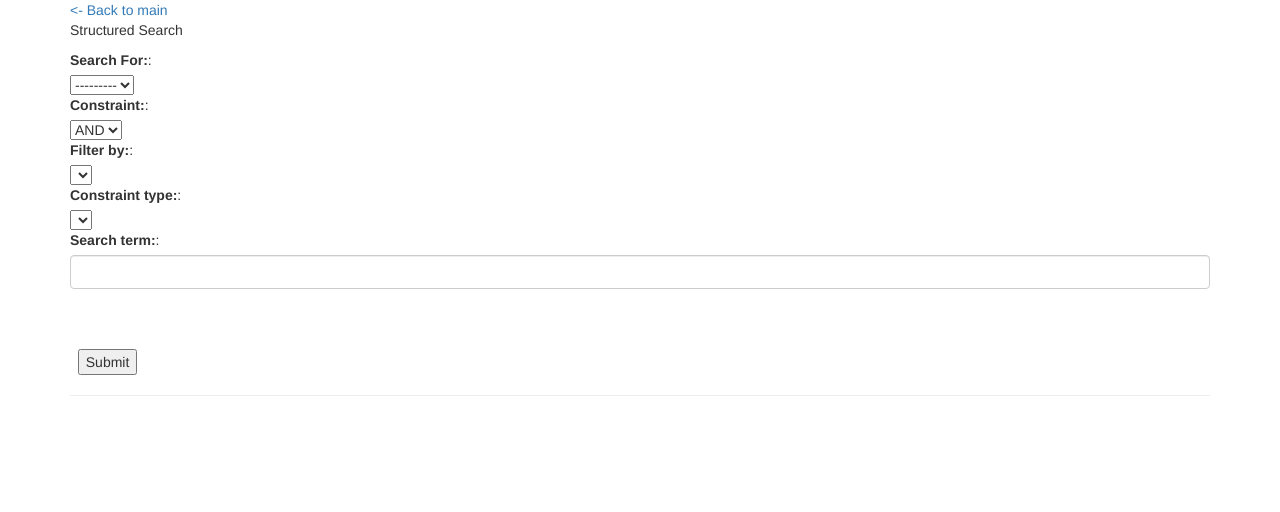
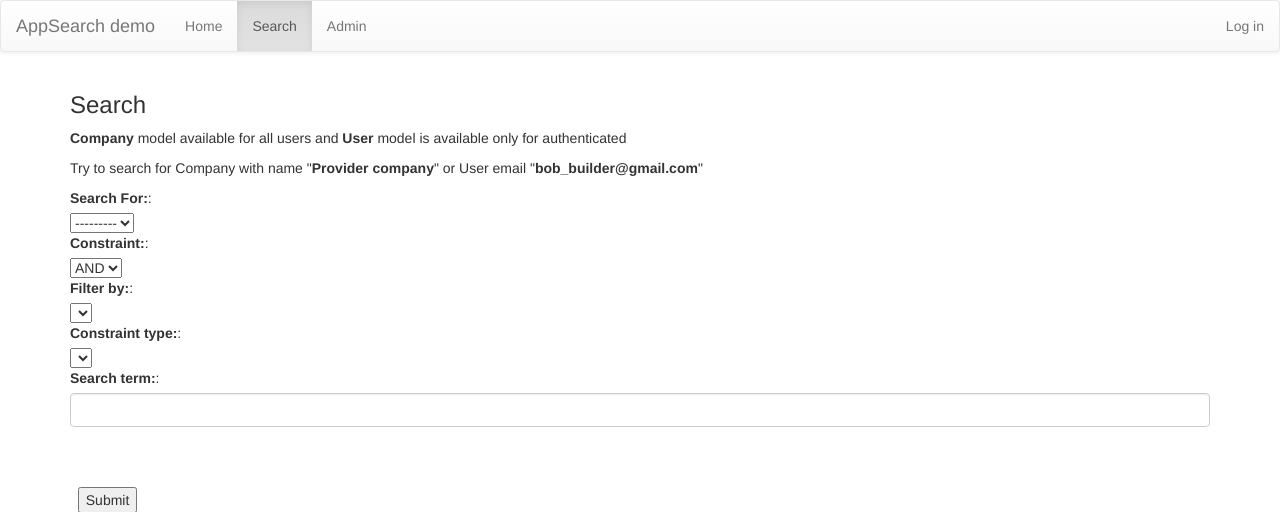
Before and after one commit to pivotal-energy-solutions/django-appsearch, a Django app: page /search/ in a window 1280 px wide. Shown: the top 512 px of the page. Run offline with Django 3.2, Linux system fonts and the light colour scheme; lists and menus that the app fills with data are empty; parts of the project's set-up code (start-up, migrations or seed data) failed here and were passed over; some libraries are stand-ins or nearby versions.

Commit message:
update user permission check for every model

```diff
--- a/appsearch/__init__.py
+++ b/appsearch/__init__.py
@@ -2,8 +2,6 @@
 # This code is heavily based on contrib.admin's autodiscover mechanism.
 
 import logging
-import sys
-
 
 __name__ = 'appsearch'
 __author__ = 'Pivotal Energy Solutions'
@@ -33,5 +31,4 @@ def autodiscover():
             try:
                 _ = import_module(config.name + '.search')
             except Exception:
-                exc_type, e, traceback = sys.exc_info()
-                raise exc_type().with_traceback(traceback)
+                raise ImportError('Loading {}.search module failed'.format(config.name))
--- a/appsearch/forms.py
+++ b/appsearch/forms.py
@@ -29,10 +29,10 @@ class ModelSelectionForm(forms.Form):
         super(ModelSelectionForm, self).__init__(*args, **kwargs)
 
         self.registry = registry
-        self.configurations = registry.get_configurations(user=user, permission=permission)
+        self.configurations = registry.get_configurations(user=user)
 
-        self.fields['model'].choices = BLANK_CHOICE_DASH + \
-            [(c._content_type.id, c.verbose_name) for c in self.configurations]
+        self.fields['model'].choices = \
+            BLANK_CHOICE_DASH + [(c._content_type.id, c.verbose_name) for c in self.configurations]
 
     def clean_model(self):
         """ Cleans the content type id into the model it represents. """
@@ -236,4 +236,4 @@ class ConstraintFormset(BaseFormSet):
     def _construct_form(self, i, **kwargs):
         """ Sends the specified model configuration to the form. """
         return super(ConstraintFormset, self)._construct_form(i, configuration=self.configuration,
-                **kwargs)
+                                                              **kwargs)
--- a/demo_app/company/search.py
+++ b/demo_app/company/search.py
@@ -15,6 +15,9 @@ __credits__ = ['Artem Hruzd', 'Steven Klass', ]
 
 
 class CompanySearch(ModelSearch):
+    """
+    Company search available for all users
+    """
     display_fields = (
         'name',
         'slug',
@@ -26,4 +29,8 @@ class CompanySearch(ModelSearch):
         'company_type'
     )
 
+    def user_has_perm(self, user):
+        return True
+
+
 search.register(Company, CompanySearch)
--- a/demo_app/demo_app/templates/appsearch/search.html
+++ b/demo_app/demo_app/templates/appsearch/search.html
@@ -64,11 +64,16 @@
 {% endblock %}
 
 {% block full_content %}
-    <a href="/"><- Back to main</a>
     <header>
         <div class="row row-header">
             <div class="col-md-12">
-                <p>Structured Search</p>
+                <h3>Search</h3>
+                <p>
+                    <b>Company</b> model available for all users and <b>User</b> model is available only for authenticated
+                </p>
+                <p>
+                    Try to search for Company with name "<b>Provider company</b>" or User email "<b>bob_builder@gmail.com</b>"
+                </p>
             </div>
         </div>
     </header>
--- a/demo_app/demo_app/templates/base.html
+++ b/demo_app/demo_app/templates/base.html
@@ -4,7 +4,7 @@
 
 <html lang="en">
 <head>
-    <title>{% block page_title %}PAGE TITLE{% endblock %}</title>
+    <title>{% block page_title %}App search demo{% endblock %}</title>
     {# CSS #}
 
     <link rel="stylesheet"
@@ -37,22 +37,57 @@
 </head>
 <body>
 {% block body %}
+    <nav class="navbar navbar-default">
+        <div class="container-fluid">
+            <div class="navbar-header">
+                <a class="navbar-brand" href="#">AppSearch demo</a>
+            </div>
+            <ul class="nav navbar-nav">
+                {% url 'home' as home_url %}
+                <li class="{% if request.get_full_path == home_url %} active{% endif %}"><a href="{{ home_url }}">Home</a></li>
+                {% url 'search' as search_url %}
+                <li class="{% if request.get_full_path == search_url %} active{% endif %}"><a href="{{ search_url }}">Search</a></li>
+                {% url 'admin:index' as admin_url %}
+                <li class="{% if request.get_full_path == admin_url %} active{% endif %}"><a href="{{ admin_url }}">Admin</a></li>
+            </ul>
+            <ul class="nav navbar-nav navbar-right">
+                {% if request.user.is_authenticated %}
+                    <li><a href="#">{{ user }} ({{ user.id }})</a></li>
+                    {% url 'logout' as logout_url %}
+                    <li class="{% if request.get_full_path == logout_url %} active{% endif %}"><a href="{{ logout_url }}">Log out</a></li>
+                {% else %}
+                    {% url 'login' as login_url %}
+                    <li class="{% if request.get_full_path == login_url %} active{% endif %}"><a href="{{ login_url }}">Log in</a></li>
+                {% endif %}
+            </ul>
+        </div>
+    </nav>
     <div id="content" class="container">
         {% block full_content %}
             <div class="row">
                 <div class="col-md-12">
                     {% block content %}
                         <div class="jumbotron">
+                            <p>
+                                Demo app for
+                                <a target="_blank" href="https://github.com/pivotal-energy-solutions/django-appsearch">
+                                    django-appsearch
+                                </a>
+                            </p>
                             {% if request.user.is_authenticated %}
-                                <h3>{{ user }} ({{ user.id }}) is currently logged in!</h3>
-                                <p><a href="{% url 'logout' %}" class="btn btn-primary btn-large">Log
-                                    out</a></p>
+                                <p>Try to search something</p>
                             {% else %}
-                                <h3>Not Logged In</h3>
-                                <p><a href="{% url 'login' %}" class="btn btn-primary btn-large">Log
-                                    back in</a></p>
+                                <pre>
+                                    To login as superuser:
+
+                                    username: root
+                                    email: root@gmail.com
+                                    password: Changeme1!
+
+                                    Other users have a password:
+                                    Changeme1!
+                                </pre>
                             {% endif %}
-                            <a href="{% url 'search' %}">Search!</a>
                         </div>
                     {% endblock content %}
                 </div>
--- a/demo_app/demo_app/templates/registration/login.html
+++ b/demo_app/demo_app/templates/registration/login.html
@@ -2,7 +2,6 @@
 
 
 {% block content %}
-    <a href="/"><- Back to main page</a>
     <form method="post" novalidate>
         {% csrf_token %}
         <table>
--- a/demo_app/demo_app/urls.py
+++ b/demo_app/demo_app/urls.py
@@ -29,7 +29,7 @@ from appsearch.views import BaseSearchView
 appsearch.autodiscover()
 
 urlpatterns = [
-    url(r'^$', TemplateView.as_view(template_name='base.html')),
+    url(r'^$', TemplateView.as_view(template_name='base.html'), name='home'),
     url(r'^admin/', admin.site.urls),
     url(r'^accounts/login/', LoginView.as_view(), name='login'),
     url(r'^accounts/logout/', LogoutView.as_view(), name='logout'),
```
Also changed, not shown: appsearch/registry.py (+25 -34 lines), appsearch/utils.py (+26 -23 lines).
